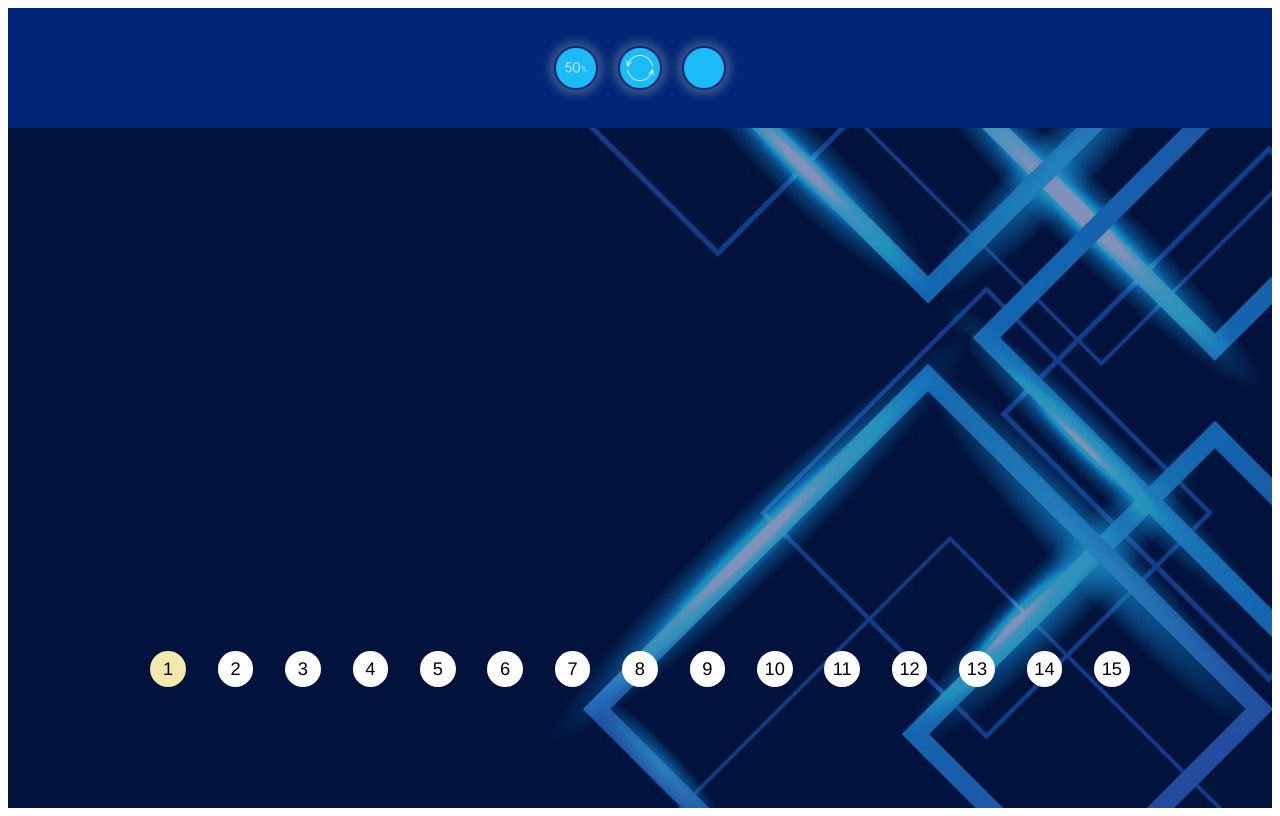
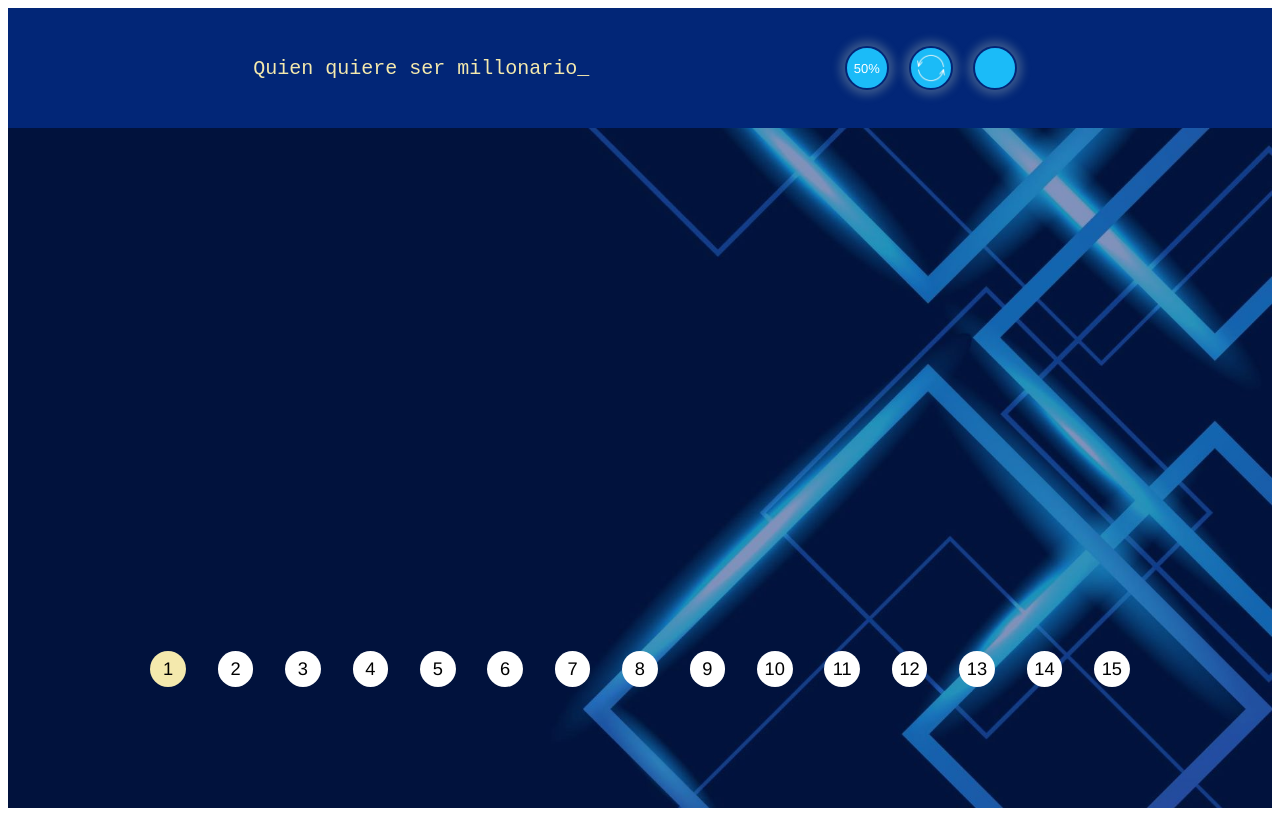
Before and after one commit to alba-garcia09/QQSM, a plain HTML site: page index.html in a window 1280 px wide. Drawn offline with Linux system fonts and the light colour scheme; no server answers.

Commit message:
actualización con comodines

```diff
--- a/main.js
+++ b/main.js
@@ -1,24 +1,31 @@
-function buildPage({ numberOfQuestions, }) {
+function buildPage({ numberOfQuestions, wildcards, }) { // id: '50', text: '50%', class: 'button50Ok', 'shadow-out'},
   const root = document.getElementById('root');
 
   const myHeader = document.createElement('header');
   myHeader.id = 'myHeader';
   root.appendChild(myHeader);
 
-  const button50 = document.createElement('div');
-  button50.id = 'button50';
-  button50.classList.add('shadow-out', 'button50Ok');
-  myHeader.appendChild(button50);
+  const myTitle = document.createElement('div');
+  myTitle.id = 'myTitle';
+  myTitle.innerText = 'Quien quiere ser millonario_';
+  myHeader.appendChild(myTitle);
 
-  const buttonChange = document.createElement('div');
-  buttonChange.id = 'buttonChange';
-  buttonChange.classList.add('shadow-out', 'buttonChangeOk');
-  myHeader.appendChild(buttonChange);
+  const wildcardsContainer = document.createElement('div');
+  wildcardsContainer.id = 'wildcardsContainer';
+  myHeader.appendChild(wildcardsContainer);
 
-  const buttonCall = document.createElement('div');
-  buttonCall.id = 'buttonCall';
-  buttonCall.classList.add('shadow-out', 'wildcardButon');
-  myHeader.appendChild(buttonCall);
+  const myWildcards = { wildcards, };
+
+  for (let i = 0; i < myWildcards.wildcards.length; i++) {
+    const wilcard = myWildcards.wildcards[i];
+    const wildcardButton = document.createElement('div');
+    wildcardButton.id = `button${wilcard.id}`;
+    wildcardButton.innerText = wilcard.text;
+
+    wildcardButton.classList.add(wilcard.class[0]);
+    wildcardButton.classList.add(wilcard.class[1]);
+    wildcardsContainer.appendChild(wildcardButton);
+  }
 
   const myMain = document.createElement('main');
   myMain.id = 'myMain';
@@ -201,7 +208,6 @@ function lastWindow({ circle, item, }) {
 }
 
 function changeWildcard({ questionIds, }) {
-  console.log('he entrado en la funcion de change');
   const myQuestionContainer = document.getElementById('myQuestionContainer');
   const myAnswerContainer = document.getElementById('myAnswerContainer');
 
@@ -224,28 +230,25 @@ function changeWildcard({ questionIds, }) {
   buttonChange.parentElement.replaceChild(clonedButtonChange, buttonChange);
 }
 
-async function fiftyWildcard({questionData}) {
+async function fiftyWildcard({ questionData, }) {
   const correctAnswer = await questionData.correctAnswer;
-  console.log('my correctAnswer', correctAnswer);
-
   const myAnswerContainer = document.getElementById('myAnswerContainer').children;
 
   function myClickCallback(event) {
     const button50 = document.getElementById('button50');
+
     if (button50.classList.contains('button50Done')) {
       alert('Has usado el comodín ya');
       return;
     }
 
     const removedAnswersArray = [];
-    console.log(removedAnswersArray);
     while (removedAnswersArray.length < 2) {
       const indexForRemove = getRandomNumber({ min: 0, max: 4, });
-      console.log('indexinrandomnumber', indexForRemove);
       const myAnswer = myAnswerContainer[indexForRemove];
-      console.log('myAnswer', myAnswer);
+      const response = removedAnswersArray.some(item => item.id === myAnswer.id);
 
-      if (correctAnswer !== myAnswer.id) {
+      if (correctAnswer !== myAnswer.id && !response) {
         button50.classList.add('button50Done');
         button50.classList.remove('button50Ok');
         removedAnswersArray.push(myAnswer);
@@ -256,11 +259,21 @@ async function fiftyWildcard({questionData}) {
       }
     }
   }
-
   const clonedButton50 = button50.cloneNode(true);
   clonedButton50.addEventListener('click', myClickCallback);
   button50.parentElement.replaceChild(clonedButton50, button50);
 }
+
+function callWildcard() {
+  const buttonCall = document.getElementById('buttonCall');
+  function myClickCallback(event) {
+    buttonCall.classList.add('buttonCallDone');
+    alert('No he hecho nada con este boyón al final');
+    return;
+  }
+  buttonCall.addEventListener('click', myClickCallback);
+}
+
 
 // Añadir lo  de que muestre la correcta y que no se puedan clicarmás una vez clicados los naranjas, y que no se puedan clicar ya mas, además que vuelva a enseñar las preguntas
 async function toGuess({ item, questionData, circle, questionIds, }) {
@@ -350,13 +363,20 @@ async function getQuestion({ questionIds, }) {
     }
   }
 
-  // wilcards here
+  // wilcards por aqui
   changeWildcard({ questionIds, });
-  fiftyWildcard({questionData: myInfo, });
+  fiftyWildcard({ questionData: myInfo, });
+  callWildcard();
 }
 
 async function runPage() {
-  buildPage({ numberOfQuestions: 15, });
+  buildPage({
+    numberOfQuestions: 15, wildcards: [
+      { id: '50', text: '50%', class: ['button50Ok', 'shadow-out',], },
+      { id: 'Change', text: '', class: ['buttonChangeOk', 'shadow-out',], },
+      { id: 'Call', text: '', class: ['buttonCallOk', 'shadow-out',], },
+    ],
+  });
   const questionIds = [];
   getQuestion({ questionIds, });
 
--- a/style.css
+++ b/style.css
@@ -5,23 +5,35 @@
 }
 
 #myHeader {
-
   height: 15dvh;
   /* height: calculate(15dvh%); */
   width: 100%;
 
   display: flex;
-  align-items: center;
-  justify-content: center;
+  align-items:center;
+  justify-content: space-evenly;
   background-color: #022677;
 }
 
+#myTitle {
+color: #F4E9AD;
+font-size:20px;
+font-family: monospace;
+}
+
+#wildcardsContainer{
+  display: flex;
+  flex-direction: row;
+  align-items:center;
+  justify-content: right;
+  background-color: #022677;
+}
 
 #myMain {
   height: 85dvh;
   width: 100%;
-  /* background-image: url('fondo2.jpg'); */
   background-image: url('fondo.jpg');
+
   background-size: cover;
   background-repeat: no-repeat;
   background-position: center center;
@@ -118,10 +130,10 @@
 
 /* Comodines de 50% */
 .button50Ok {
-  background-image: url('50.ok.jpg');
+  /* background-image: url('50.ok.jpg');
   background-size: 75%;
   background-repeat: no-repeat;
-  background-position: center center;
+  background-position: center center; */
   margin: 10px;
   padding: 10px;
   border-radius: 30px;
@@ -130,13 +142,18 @@
 
   height: 20px;
   width: 20px;
+  color: white;
+  display: flex;
+  justify-content: center;
+  align-items: center;
+  font-size: small;
 }
 
 .button50Done {
-  background-image: url('50.done.jpg');
+  /* background-image: url('50.done.jpg');
   background-size: 75%;
   background-repeat: no-repeat;
-  background-position: center center;
+  background-position: center center; */
   margin: 10px;
   padding: 10px;
   border-radius: 30px;
@@ -145,6 +162,11 @@
 
   height: 20px;
   width: 20px;
+  color: white;
+  display: flex;
+  justify-content: center;
+  align-items: center;
+  font-size: small;
 }
 
 .buttonChangeOk {
@@ -177,7 +199,35 @@
   width: 20px;
 }
 
+.buttonCallOk {
+  /* background-image: url('call.ok.jpg'); */
+  background-size: 75%;
+  background-repeat: no-repeat;
+  background-position: center center;
+  margin: 10px;
+  padding: 10px;
+  border-radius: 30px;
+  background-color: #1BBBF8;
+  border:  2px solid #022677;
 
+  height: 20px;
+  width: 20px;
+}
+
+.buttonCallDone {
+  /* background-image: url('call.done.jpg'); */
+  background-size: 75%;
+  background-repeat: no-repeat;
+  background-position: center center;
+  margin: 10;
+  padding: 10px;
+  border-radius: 30px;
+  background-color: #FF5454;
+  border:  2px solid #022677;
+
+  height: 20px;
+  width: 20px;
+}
 
 .guessedLevelBox {
   background-color: #C1FF72;
@@ -239,7 +289,7 @@
   /* Posición desde arriba */
   left: center;
   /* Posición desde la izquierda */
-  width: 500px;
+  width: 300px;
   /* Ancho de la ventana */
   height: 150px;
   /* Alto de la ventana */
```
Also changed, not shown: index.html (+0 -64 lines), fondo3.jpg (added).
